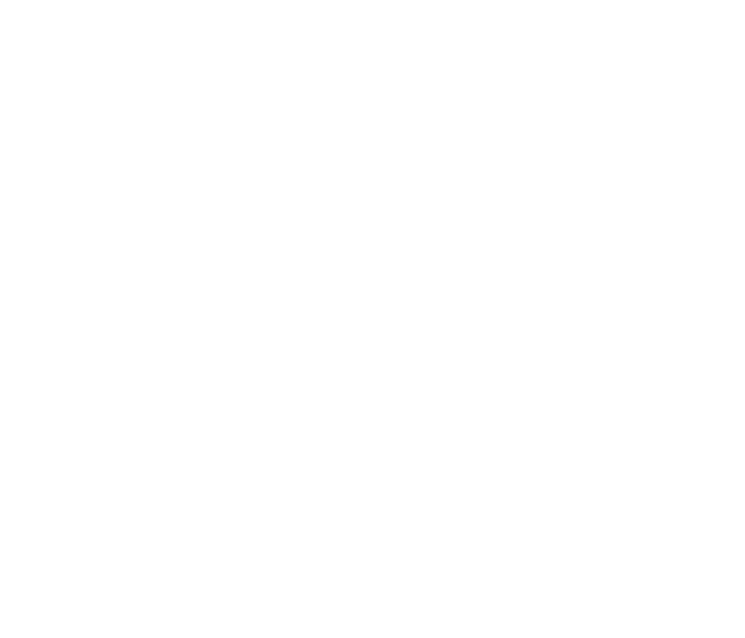
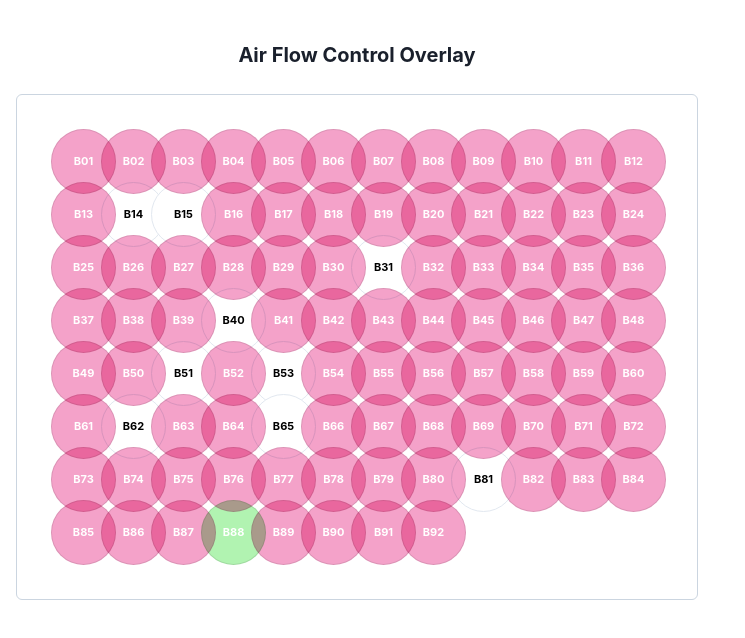
Before and after one commit to Nabin1-chand/Elite-Construction, a React (Vite) app: page /projects/summaryReport in a window 1280 px wide. Before the commit this address had no page. Shown: the top 638 px of the page, without its empty margins (0-745 px from the left). Built offline with nearby package versions, Linux system fonts and the light colour scheme.

Commit message:
summary report were added

```diff
--- a/src/App.jsx
+++ b/src/App.jsx
@@ -10,6 +10,7 @@
 import DrillingLog from "./component/pages/DrillingLog"
 import GroutingLog from "./component/pages/GroutingLog"
 import DailyGroutingLog from "./component/pages/DailyGroutingLog"
+import SummaryReportGraph from "./component/graphs/SummaryReport"
 
 const App=()=>{
   return(
@@ -25,6 +26,8 @@
         <Route path="/projects/drilling-log" element={<DrillingLog />} />
         <Route path="/projects/grouting-log" element={<GroutingLog />} />
         <Route path="/projects/dailyGrouting-log" element={<DailyGroutingLog />} />
+        <Route path="/projects/summaryReport" element={<SummaryReportGraph />} />
+
 
 
 
--- /dev/null
+++ b/src/component/graphs/SummaryReport.jsx
@@ -0,0 +1,114 @@
+import React from 'react';
+import {
+  Box,
+  Flex,
+  Text,
+  Table,
+  Thead,
+  Tr,
+  Th,
+  Td,
+  Grid,
+  Tooltip,
+  Container,
+} from '@chakra-ui/react';
+
+const SummaryReportGraph = () => {
+  // Common styles for the 3 tables at the bottom
+  const headerStyle = {
+    textAlign: "center",
+    bg: "gray.100",
+    fontSize: "xs",
+    p: 2,
+    border: "1px solid",
+    borderColor: "gray.500",
+  };
+
+  const cellStyle = {
+    textAlign: "center",
+    fontSize: "sm",
+    p: 2,
+    border: "1px solid",
+    borderColor: "gray.500",
+  };
+
+  // IDs that should appear as "white holes" (background)
+  const holeIds = [14, 15, 31, 40, 51, 53, 62, 65, 81];
+
+  const sensors = Array.from({ length: 92 }, (_, i) => {
+    const id = i + 1;
+    return {
+      id: `B${String(id).padStart(2, '0')}`,
+      isHole: holeIds.includes(id),
+      isGreen: id === 88,
+    };
+  });
+
+  return (
+    <Container maxW="container.xl" py={10}>
+      <Text fontSize="xl" fontWeight="700" mb={6} textAlign="center">
+        Air Flow Control Overlay
+      </Text>
+
+      {/* 1. THE INTERSECTING SENSOR MAP */}
+      <Box
+        p={10}
+        bg="white"
+        border="1px solid"
+        borderColor="gray.300"
+        borderRadius="md"
+        mb={12}
+        display="flex"
+        justifyContent="center"
+      >
+        <Grid
+          templateColumns="repeat(12, 50px)" // Fixed width columns to force overlap
+          gap={0}
+        >
+          {sensors.map((s) => (
+            <Tooltip key={s.id} label={s.id}>
+              <Box
+                w="65px"   // Width is larger than the grid column (50px)
+                h="65px"   // Height is larger than the grid row
+                borderRadius="full"
+                display="flex"
+                alignItems="center"
+                justifyContent="center"
+                fontSize="11px"
+                fontWeight="bold"
+                border="1px solid"
+                borderColor={s.isHole ? "gray.200" : "rgba(0,0,0,0.1)"}
+
+                /* THE OVERLAP & INTERSECTION LOGIC */
+                // 1. Negative margin pulls B01 and B02 together
+                m="-6px"
+
+                // 2. Multiply blend mode creates the "Set Intersection" visual
+                style={{ mixBlendMode: s.isHole ? "normal" : "multiply" }}
+
+                // 3. Holes stay in the back, pink/green overlap on top
+                zIndex={s.isHole ? 1 : 2}
+
+                bg={
+                  s.isHole ? "white" :
+                  s.isGreen ? "rgba(144, 238, 144, 0.7)" : "rgba(237, 100, 166, 0.6)"
+                }
+                color={s.isHole ? "black" : "white"}
+
+                transition="all 0.2s"
+                _hover={{ zIndex: 20, transform: "scale(1.15)", cursor: "pointer" }}
+              >
+                {s.id}
+              </Box>
+            </Tooltip>
+          ))}
+        </Grid>
+      </Box>
+
+
+
+    </Container>
+  );
+};
+
+export default SummaryReportGraph;
--- a/src/component/sidebar.jsx
+++ b/src/component/sidebar.jsx
@@ -55,6 +55,8 @@
       title: "REPORTS & ANALYTICS",
       links: [
         { name: "Reports", path: "/reports" },
+        { name: "Summary Report", path: "/projects/summaryReport" },
+
       ],
     },
 
```
